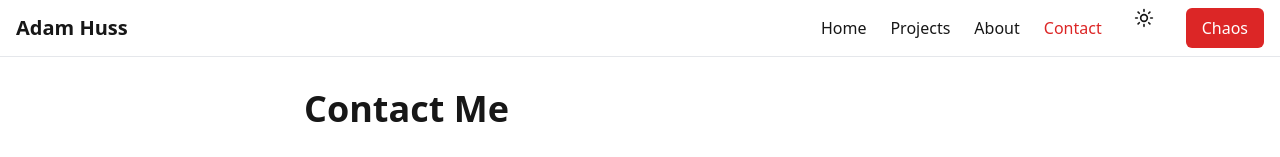
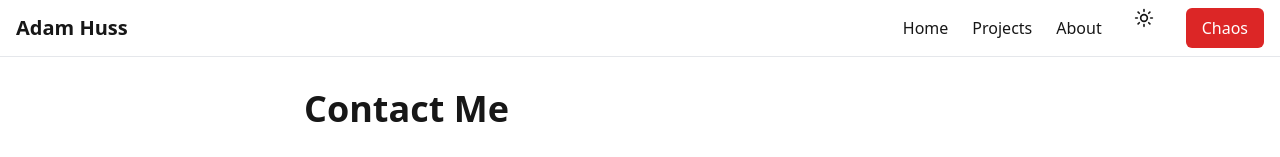
Before and after one commit to AHuss13/Personal_Website, a Next.js app: page /contact in a window 1280 px wide. Shown: the top 157 px of the page. Built offline with nearby package versions, Linux system fonts and the light colour scheme.

Commit message:
Removed link to Contact page for now. I will make it functional later.

```diff
--- a/app/contact/page.tsx
+++ b/app/contact/page.tsx
@@ -27,6 +27,7 @@ export default function Contact() {
     }));
   };
 
+  {/* TODO: Make this send a message to me on the backend in the future */}
   return (
     <main className="min-h-screen p-8">
       <motion.div
@@ -36,7 +37,6 @@ export default function Contact() {
         className="max-w-2xl mx-auto"
       >
         <h1 className="text-4xl font-bold mb-6">Contact Me</h1>
-        {/* TODO: Make this send a message to my email */}
         <p className="mb-8 text-foreground/80">
           Have a question or want to work together? Feel free to reach out!
         </p>
--- a/components/layout/Header.tsx
+++ b/components/layout/Header.tsx
@@ -84,14 +84,14 @@ function NavLinks({ isActive }: { isActive: (path: string) => boolean }) {
       >
         About
       </Link>
-      <Link
+      {/* <Link
         href="/contact"
         className={`hover:text-primary transition-colors ${
           isActive("/contact") ? "text-primary font-medium" : ""
         }`}
       >
         Contact
-      </Link>
+      </Link> */}
     </>
   );
 }
```
